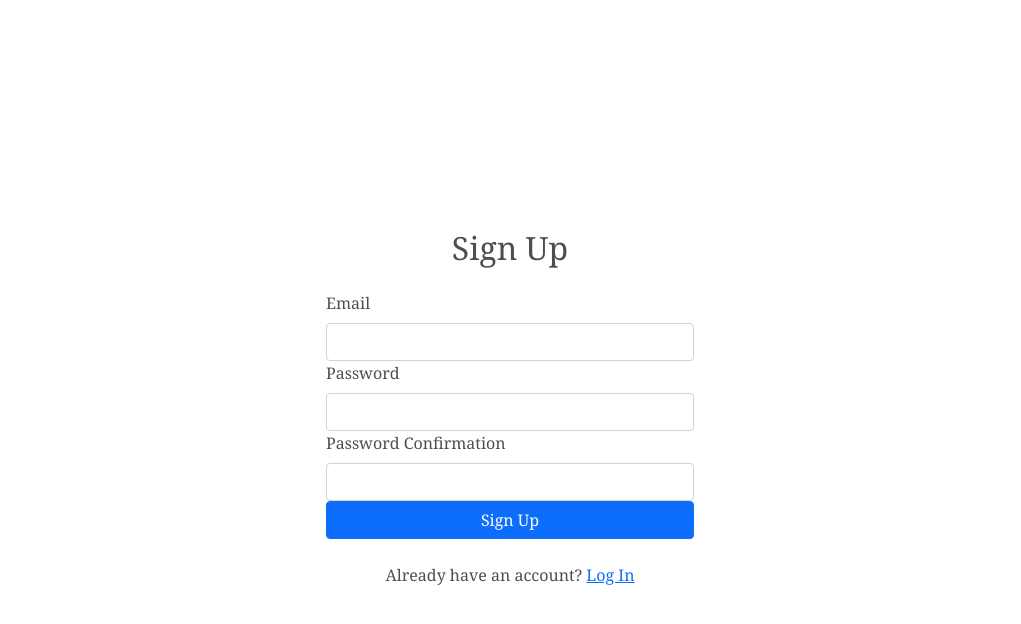
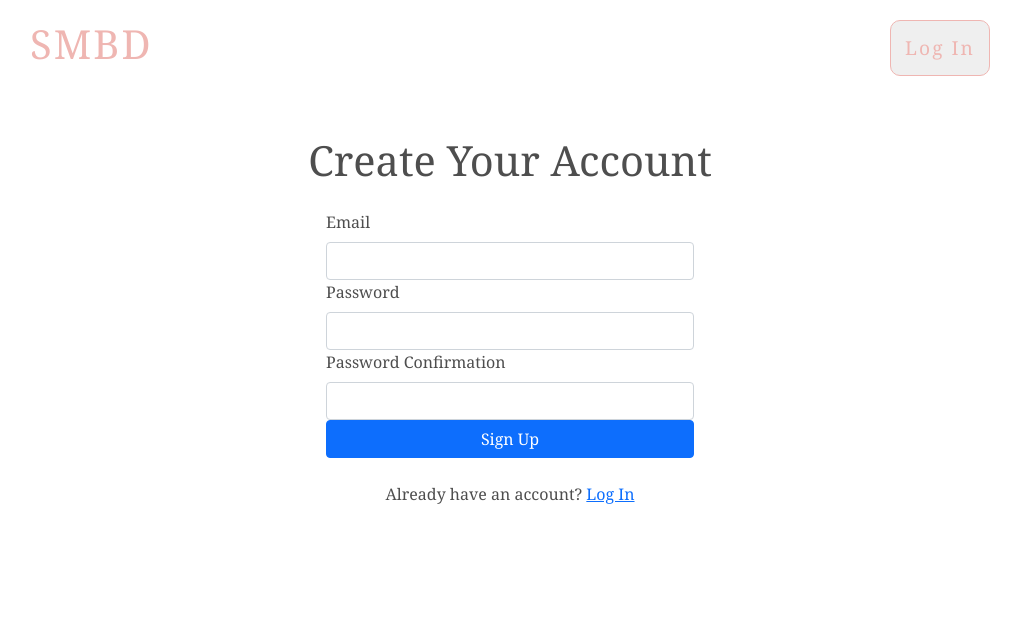
Before and after one commit to g-priime/smbd, a React (Create React App) app: page /signup in a window 1280 px wide. Shown: the top 624 px of the page, without its empty margins (130-1151 px from the left). Built offline with nearby package versions, Linux system fonts and the light colour scheme; no server answers.

Commit message:
Update Signup.js

```diff
--- a/src/components/Signup.js
+++ b/src/components/Signup.js
@@ -2,6 +2,7 @@ import React, { useRef, useState } from "react";
 import { Form, Button, Card, Alert, Container } from "react-bootstrap";
 import { useAuth } from "../contexts/AuthContext";
 import { Link, useHistory } from "react-router-dom";
+import TitleLoggedOut from "./TitleLoggedOut";
 
 export default function Signup() {
   const emailRef = useRef();
@@ -32,13 +33,15 @@ export default function Signup() {
   }
 
   return (
+    <div className="ImageGallery">
+      <TitleLoggedOut />
       <Container
-      className="d-flex align-items-center justify-content-center"
+        className="d-flex justify-content-center"
         style={{ minHeight: "100vh" }}
       >
         <div className="w-100" style={{ maxWidth: "400px" }}>
           <Card.Body>
-          <h2 className="text-center mb-4">Sign Up</h2>
+
             {error && <Alert variant="danger">{error}</Alert>}
             <Form onSubmit={handleSubmit}>
               <Form.Group id="email">
@@ -51,7 +54,11 @@ export default function Signup() {
               </Form.Group>
               <Form.Group id="password-confirm">
                 <Form.Label>Password Confirmation</Form.Label>
-              <Form.Control type="password" ref={passwordConfirmRef} required />
+                <Form.Control
+                  type="password"
+                  ref={passwordConfirmRef}
+                  required
+                />
               </Form.Group>
               <Button disabled={loading} className="w-100" type="submit">
                 Sign Up
@@ -63,5 +70,6 @@ export default function Signup() {
           </div>
         </div>
       </Container>
+    </div>
   );
 }
```
Lines whose indentation alone changed are shown as unchanged.
